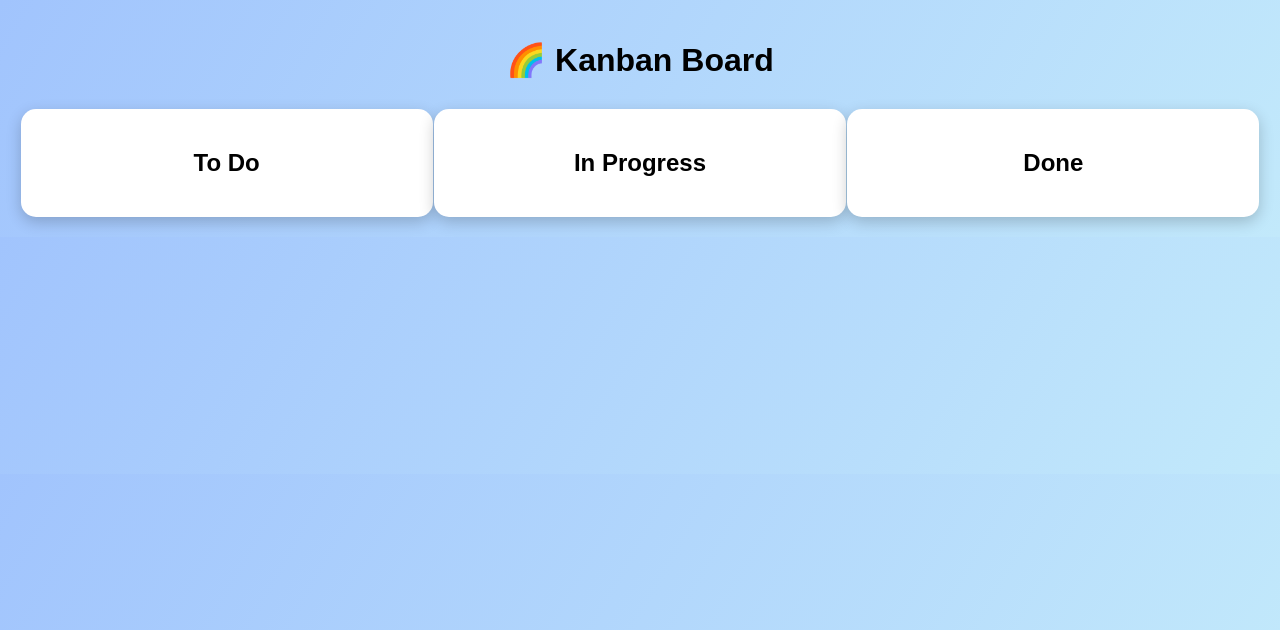
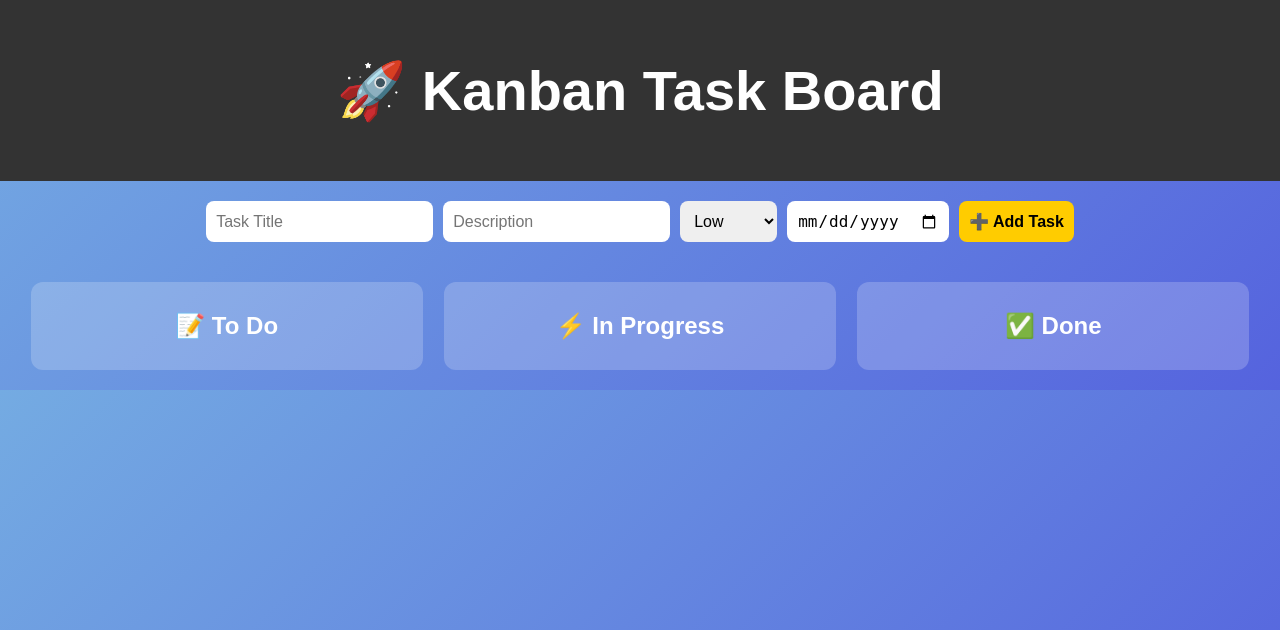
Before and after one commit to Krishdshah/Kanban-Board-TaskProject, a Flask app: page / in a window 1280 px wide. Shown: the top 630 px of the page. Run offline with Flask 3, Linux system fonts and the light colour scheme; data that the repository does not hold is empty.

Commit message:
UI modifications

```diff
--- a/api/routes.py
+++ b/api/api.py
@@ -1,16 +1,7 @@
 from flask import Blueprint, request, jsonify
-import mysql.connector
-from config import Config
+from models.task_model import get_db_connection
 
 api_bp = Blueprint("api", __name__)
-
-def get_db_connection():
-    return mysql.connector.connect(
-        host=Config.DB_HOST,
-        user=Config.DB_USER,
-        password=Config.DB_PASSWORD,
-        database=Config.DB_NAME
-    )
 
 # GET all tasks
 @api_bp.route("/tasks", methods=["GET"])
--- a/app.py
+++ b/app.py
@@ -1,5 +1,5 @@
 from flask import Flask, render_template
-from api.routes import api_bp
+from api.api import api_bp
 from config import Config
 
 def create_app():
--- a/config.py
+++ b/config.py
@@ -1,13 +1,10 @@
 import os
 from dotenv import load_dotenv
 
-# Load from .env file (if present)
+# Load environment variables from .env file
 load_dotenv()
 
 class Config:
-    SECRET_KEY = os.getenv("SECRET_KEY", "fallback-secret")
-
-    # MySQL Config
     DB_HOST = os.getenv("DB_HOST", "localhost")
     DB_USER = os.getenv("DB_USER", "root")
     DB_PASSWORD = os.getenv("DB_PASSWORD", "")
--- /dev/null
+++ b/models/task_model.py
@@ -0,0 +1,10 @@
+import mysql.connector
+from config import Config
+
+def get_db_connection():
+    return mysql.connector.connect(
+        host=Config.DB_HOST,
+        user=Config.DB_USER,
+        password=Config.DB_PASSWORD,
+        database=Config.DB_NAME
+    )
--- a/requirements.txt
+++ b/requirements.txt
@@ -1,3 +1,3 @@
-python-dotenv
 Flask==3.0.3
 mysql-connector-python==9.0.0
+python-dotenv==1.0.1
--- a/static/css/style.css
+++ /dev/null
@@ -1,35 +0,0 @@
-body {
-  font-family: Arial, sans-serif;
-  background: linear-gradient(120deg, #a1c4fd, #c2e9fb);
-  text-align: center;
-  margin: 0;
-  padding: 20px;
-}
-
-#board {
-  display: flex;
-  justify-content: space-around;
-  margin-top: 30px;
-}
-
-.column {
-  background: white;
-  border-radius: 15px;
-  padding: 20px;
-  width: 30%;
-  box-shadow: 0px 5px 15px rgba(0,0,0,0.2);
-}
-
-.task {
-  background: #ffecd2;
-  margin: 10px;
-  padding: 10px;
-  border-radius: 8px;
-  cursor: grab;
-  font-size: 18px;
-  transition: 0.3s;
-}
-
-.task:hover {
-  background: #fcb69f;
-}
--- a/static/js/script.js
+++ /dev/null
@@ -1,17 +0,0 @@
-async function loadTasks() {
-  const res = await fetch("/api/tasks");
-  const tasks = await res.json();
-
-  document.getElementById("todo").innerHTML = "";
-  document.getElementById("inprogress").innerHTML = "";
-  document.getElementById("done").innerHTML = "";
-
-  tasks.forEach(task => {
-    let div = document.createElement("div");
-    div.className = "task";
-    div.textContent = `${task.title} (${task.priority})`;
-    document.getElementById(task.status.replace(" ", "").toLowerCase()).appendChild(div);
-  });
-}
-
-document.addEventListener("DOMContentLoaded", loadTasks);
--- /dev/null
+++ b/static/script.js
@@ -0,0 +1,53 @@
+async function fetchTasks() {
+  const res = await fetch("/api/tasks");
+  const tasks = await res.json();
+
+  document.getElementById("todo-list").innerHTML = "";
+  document.getElementById("inprogress-list").innerHTML = "";
+  document.getElementById("done-list").innerHTML = "";
+
+  tasks.forEach(task => {
+    const div = document.createElement("div");
+    div.className = "task";
+    div.innerHTML = `
+      <h3>${task.title}</h3>
+      <p>${task.description || ""}</p>
+      <small>Priority: ${task.priority} | Due: ${task.due_date || "N/A"}</small>
+      <br>
+      <button onclick="deleteTask(${task.id})">🗑️</button>
+    `;
+
+    if (task.status === "To Do") {
+      document.getElementById("todo-list").appendChild(div);
+    } else if (task.status === "In Progress") {
+      document.getElementById("inprogress-list").appendChild(div);
+    } else {
+      document.getElementById("done-list").appendChild(div);
+    }
+  });
+}
+
+async function addTask() {
+  const task = {
+    title: document.getElementById("title").value,
+    description: document.getElementById("description").value,
+    priority: document.getElementById("priority").value,
+    due_date: document.getElementById("due_date").value,
+    status: "To Do"
+  };
+
+  await fetch("/api/tasks", {
+    method: "POST",
+    headers: { "Content-Type": "application/json" },
+    body: JSON.stringify(task)
+  });
+
+  fetchTasks();
+}
+
+async function deleteTask(id) {
+  await fetch(`/api/tasks/${id}`, { method: "DELETE" });
+  fetchTasks();
+}
+
+window.onload = fetchTasks;
--- /dev/null
+++ b/static/style.css
@@ -0,0 +1,60 @@
+body {
+  font-family: Arial, sans-serif;
+  background: linear-gradient(135deg, #74ABE2, #5563DE);
+  margin: 0;
+  padding: 0;
+  color: #fff;
+}
+
+header {
+  text-align: center;
+  padding: 20px;
+  background: #333;
+  font-size: 28px;
+}
+
+.task-form {
+  display: flex;
+  justify-content: center;
+  gap: 10px;
+  margin: 20px;
+}
+
+.task-form input, .task-form select, .task-form button {
+  padding: 10px;
+  font-size: 16px;
+  border-radius: 8px;
+  border: none;
+}
+
+.task-form button {
+  background: #ffcc00;
+  cursor: pointer;
+  font-weight: bold;
+}
+
+.kanban-board {
+  display: flex;
+  justify-content: space-around;
+  padding: 20px;
+}
+
+.column {
+  background: rgba(255, 255, 255, 0.2);
+  border-radius: 12px;
+  width: 30%;
+  padding: 10px;
+}
+
+.column h2 {
+  text-align: center;
+}
+
+.task {
+  background: #fff;
+  color: #000;
+  margin: 10px 0;
+  padding: 10px;
+  border-radius: 10px;
+  font-size: 16px;
+}
--- a/templates/index.html
+++ b/templates/index.html
@@ -2,25 +2,44 @@
 <html lang="en">
 <head>
   <meta charset="UTF-8">
+  <meta name="viewport" content="width=device-width, initial-scale=1.0">
   <title>Kanban Board</title>
-  <link rel="stylesheet" href="{{ url_for('static', filename='css/style.css') }}">
+  <link rel="stylesheet" href="{{ url_for('static', filename='style.css') }}">
 </head>
 <body>
-  <h1>🌈 Kanban Board</h1>
-  <div id="board">
-    <div class="column" data-status="To Do">
-      <h2>To Do</h2>
-      <div class="task-list" id="todo"></div>
+  <header>
+    <h1>🚀 Kanban Task Board</h1>
+  </header>
+
+  <section class="task-form">
+    <input type="text" id="title" placeholder="Task Title">
+    <input type="text" id="description" placeholder="Description">
+    <select id="priority">
+      <option>Low</option>
+      <option>Medium</option>
+      <option>High</option>
+    </select>
+    <input type="date" id="due_date">
+    <button onclick="addTask()">➕ Add Task</button>
+  </section>
+
+  <main class="kanban-board">
+    <div class="column" id="todo">
+      <h2>📝 To Do</h2>
+      <div class="task-list" id="todo-list"></div>
     </div>
-    <div class="column" data-status="In Progress">
-      <h2>In Progress</h2>
-      <div class="task-list" id="inprogress"></div>
+
+    <div class="column" id="inprogress">
+      <h2>⚡ In Progress</h2>
+      <div class="task-list" id="inprogress-list"></div>
     </div>
-    <div class="column" data-status="Done">
-      <h2>Done</h2>
-      <div class="task-list" id="done"></div>
+
+    <div class="column" id="done">
+      <h2>✅ Done</h2>
+      <div class="task-list" id="done-list"></div>
     </div>
-  </div>
-  <script src="{{ url_for('static', filename='js/script.js') }}"></script>
+  </main>
+
+  <script src="{{ url_for('static', filename='script.js') }}"></script>
 </body>
 </html>
```
Also changed, not shown: create_table.py (+18 -19 lines), README.md, api/__init__.py (deleted).
